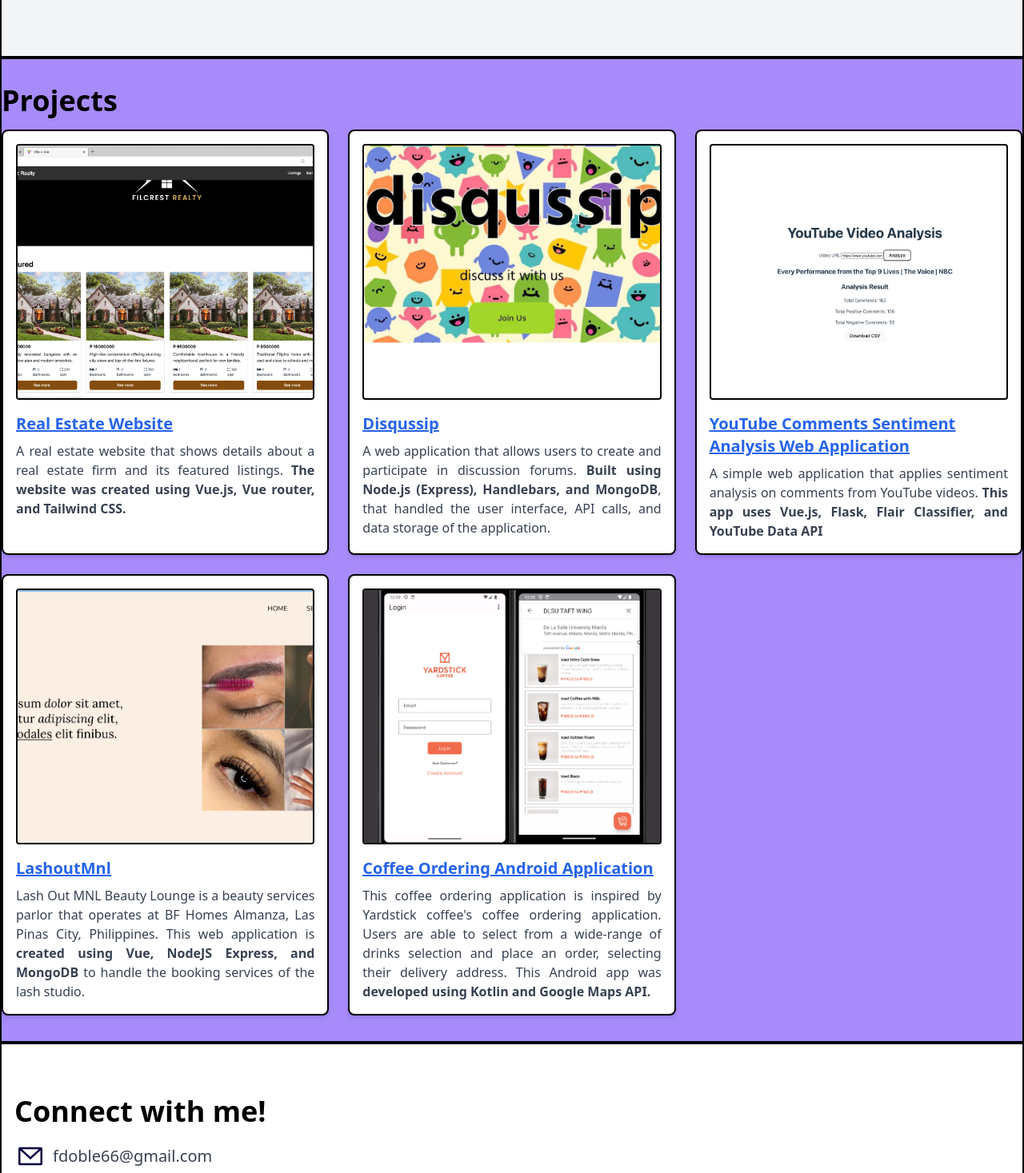
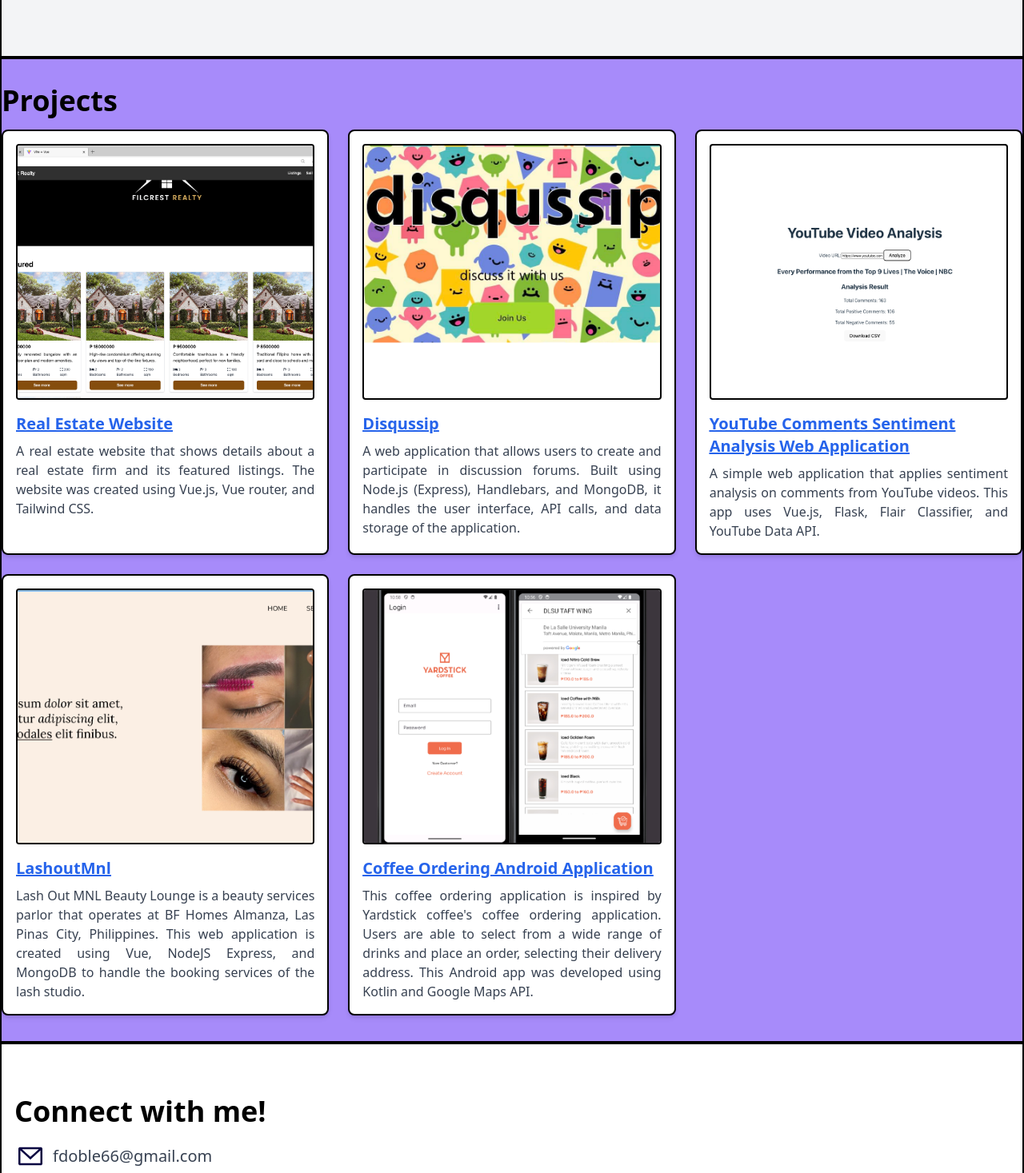
Before and after one commit to fdoble12/fdoble-website, a Vue app: page / in a window 1280 px wide. Shown: the part 3372-4839 px from the top of the page at 80% size. Built offline with nearby package versions, Linux system fonts and the light colour scheme.

Commit message:
added swiper

```diff
--- a/package.json
+++ b/package.json
@@ -10,6 +10,7 @@
     "predeploy": "vite build"
   },
   "dependencies": {
+    "swiper": "^11.0.5",
     "vue": "^3.3.4",
     "vue-awesome-swiper": "^5.0.1",
     "vue3-carousel": "^0.3.1"
--- a/src/components/Projects.vue
+++ b/src/components/Projects.vue
@@ -4,76 +4,159 @@
       <h2 class="text-2xl md:text-4xl text-black font-semibold mb-4">Projects</h2>
 
       <!-- Project Cards -->
-        <div class="grid grid-cols-1 md:grid-cols-2 lg:grid-cols-3 gap-6">
-          <div class="bg-white p-4 rounded-lg shadow-md border-2 border-black">
+      <swiper
+        v-if="isSmallScreen"
+        class="grid grid-cols-1"
+        :modules="modules"
+        :space-between="50"
+        :pagination="{ clickable: true }"
+        :scrollbar="{ draggable: true }"
+        @swiper="onSwiper"
+        @slideChange="onSlideChange"
+      >
+        <swiper-slide
+          v-for="(project, index) in projects"
+          :key="index"
+          class="bg-white p-4 rounded-lg shadow-md border-2 border-black"
+        >
+          <!-- Project Card Content -->
           <div class="mb-4">
             <img
-                src="../assets/filcrest.png"
-                alt="Project 2"
+              :src="project.img"
+              :alt="project.title"
               class="w-full h-80 object-cover rounded border-2 border-black"
             />
           </div>
-            <h3 class="text-lg md:text-xl text-blue-600 underline font-semibold mb-2"><a href="https://filcrestrealty.vercel.app/" class="hover:text-blue-800"> Real Estate Website </a></h3>
-            <p class="text-sm md:text-base text-gray-700 text-justify">A real estate website that shows details about a real estate firm and its featured listings. <span class="font-bold">The website was created using Vue.js, Vue router, and Tailwind CSS.</span></p>
-          </div>
-          <!-- Project Card 1 -->
-          <div class="bg-white p-4 rounded-lg shadow-md border-2 border-black">
+          <h3 class="text-lg md:text-xl text-blue-600 underline font-semibold mb-2">
+            <a :href="project.url" class="hover:text-blue-800">{{ project.title }}</a>
+          </h3>
+          <p class="text-sm md:text-base text-gray-700 text-justify">{{ project.description }}</p>
+        </swiper-slide>
+      </swiper>
+
+      <!-- Display cards without carousel for larger screens -->
+      <div v-else class="grid grid-cols-1 md:grid-cols-2 lg:grid-cols-3 gap-6">
+        <div
+          v-for="(project, index) in projects"
+          :key="index"
+          class="bg-white p-4 rounded-lg shadow-md border-2 border-black"
+        >
+          <!-- Project Card Content -->
           <div class="mb-4">
             <img
-                src="../assets/disqussip.png"
-                alt="Project 1"
+              :src="project.img"
+              :alt="project.title"
               class="w-full h-80 object-cover rounded border-2 border-black"
             />
           </div>
-            <h3 class="text-lg md:text-xl text-blue-600 underline font-semibold mb-2"><a href="https://github.com/nicapos/discussion-forum" class="hover:text-blue-800"> Disqussip </a></h3>
-            <p class="text-sm md:text-base text-gray-700 text-justify">A web application that allows users to create and participate in discussion forums. <span class="font-bold">Built using Node.js (Express), Handlebars, and MongoDB</span>, that handled the user interface, API calls, and data storage of the application.</p>
+          <h3 class="text-lg md:text-xl text-blue-600 underline font-semibold mb-2">
+            <a :href="project.url" class="hover:text-blue-800">{{ project.title }}</a>
+          </h3>
+          <p class="text-sm md:text-base text-gray-700 text-justify">{{ project.description }}</p>
         </div>
-
-          <div class="bg-white p-4 rounded-lg shadow-md border-2 border-black">
-            <div class="mb-4">
-              <img
-                src="../assets/yt-sent.png"
-                alt="Project 3"
-                class="w-full h-80 object-cover rounded border-2 border-black"
-              />
-            </div>
-            <h3 class="text-lg md:text-xl text-blue-600 underline font-semibold mb-2"><a href="https://github.com/fdoble12/yt-sentiments-webapp" class="hover:text-blue-800"> YouTube Comments Sentiment Analysis Web Application </a></h3>
-            <p class="text-sm md:text-base text-gray-700 text-justify">A simple web application that applies sentiment analysis on comments from YouTube videos.<span class="font-bold"> This app uses Vue.js, Flask, Flair Classifier, and YouTube Data API</span></p>
-          </div>
-
-          <!-- Project Card 2 -->
-          <div class="bg-white p-4 rounded-lg shadow-md border-2 border-black">
-            <div class="mb-4">
-              <img
-                src="../assets/lashout.png"
-                alt="Project 2"
-                class="w-full h-80 object-cover rounded border-2 border-black"
-              />
-            </div>
-            <h3 class="text-lg md:text-xl underline text-blue-600 font-semibold mb-2"><a href="https://github.com/leimons/LashOutMNL" class="hover:text-blue-800"> LashoutMnl </a></h3>
-            <p class="text-sm md:text-base text-gray-700 text-justify">Lash Out MNL Beauty Lounge is a beauty services parlor that operates at BF Homes Almanza, Las Pinas City, Philippines. This web application is <span class="font-bold">created using Vue, NodeJS Express, and MongoDB</span> to handle the booking services of the lash studio.</p>
-          </div>
-
-          <!-- Project Card 3 -->
-          <div class="bg-white p-4 rounded-lg shadow-md border-2 border-black">
-            <div class="mb-4">
-              <img
-                src="../assets/yc.png"
-                alt="Project 3"
-                class="w-full h-80 object-cover rounded border-2 border-black"
-              />
-            </div>
-            <h3 class="text-lg md:text-xl text-blue-600 underline font-semibold mb-2"><a href="https://github.com/donnielle-andres/MOBDEVE-MCO" class="hover:text-blue-800"> Coffee Ordering Android Application </a></h3>
-            <p class="text-sm md:text-base text-gray-700 text-justify">This coffee ordering application is inspired by Yardstick coffee's coffee ordering application. Users are able to select from a wide-range of drinks selection and place an order, selecting their delivery address. This Android app was<span class="font-bold"> developed using Kotlin and Google Maps API.</span></p>
-          </div>
-
       </div>
     </div>
   </section>
 </template>
 
   <script>
+  // import Swiper core and required modules
+  import { Navigation, Pagination, Scrollbar, A11y } from 'swiper/modules';
+
+  // Import Swiper Vue.js components
+  import { Swiper, SwiperSlide } from 'swiper/vue';
+
+  // Import Swiper styles
+  import 'swiper/css';
+  import 'swiper/css/navigation';
+  import 'swiper/css/pagination';
+  import 'swiper/css/scrollbar';
+
   export default {
     name: 'Projects',
+    components: {
+      Swiper,
+      SwiperSlide,
+    },
+    data(){
+      return{
+        isSmallScreen: false,
+        swiperOptions: {
+          slidesPerView: 1,
+          spaceBetween: 10,
+          loop: true,
+          pagination: {
+            el: '.swiper-pagination',
+            clickable: true,
+          },
+          navigation: {
+            nextEl: '.swiper-button-next',
+            prevEl: '.swiper-button-prev',
+          },
+        },
+        projects: [
+          {
+            title: "Real Estate Website",
+            description: "A real estate website that shows details about a real estate firm and its featured listings. The website was created using Vue.js, Vue router, and Tailwind CSS.",
+            img: "../src/assets/filcrest.png",
+            url: "https://filcrestrealty.vercel.app/"
+          },
+          {
+            title: "Disqussip",
+            description: "A web application that allows users to create and participate in discussion forums. Built using Node.js (Express), Handlebars, and MongoDB, it handles the user interface, API calls, and data storage of the application.",
+            img: "../src/assets/disqussip.png",
+            url: "https://github.com/nicapos/discussion-forum"
+          },
+          {
+            title: "YouTube Comments Sentiment Analysis Web Application",
+            description: "A simple web application that applies sentiment analysis on comments from YouTube videos. This app uses Vue.js, Flask, Flair Classifier, and YouTube Data API.",
+            img: "../src/assets/yt-sent.png",
+            url: "https://github.com/fdoble12/yt-sentiments-webapp"
+          },
+          {
+            title: "LashoutMnl",
+            description: "Lash Out MNL Beauty Lounge is a beauty services parlor that operates at BF Homes Almanza, Las Pinas City, Philippines. This web application is created using Vue, NodeJS Express, and MongoDB to handle the booking services of the lash studio.",
+            img: "../src/assets/lashout.png",
+            url: "https://github.com/leimons/LashOutMNL"
+          },
+          {
+            title: "Coffee Ordering Android Application",
+            description: "This coffee ordering application is inspired by Yardstick coffee's coffee ordering application. Users are able to select from a wide range of drinks and place an order, selecting their delivery address. This Android app was developed using Kotlin and Google Maps API.",
+            img: "../src/assets/yc.png",
+            url: "https://github.com/donnielle-andres/MOBDEVE-MCO"
+          }
+        ],
+
+      }
+    },
+    setup() {
+      const onSwiper = (swiper) => {
+        console.log(swiper);
+      };
+      const onSlideChange = () => {
+        console.log('slide change');
+      };
+      return {
+        onSwiper,
+        onSlideChange,
+        modules: [Navigation, Pagination, Scrollbar, A11y],
+      };
+    },
+    mounted() {
+      // Check screen size on mount
+      this.isSmallScreen = window.innerWidth < 640;
+      // Watch for screen size changes
+      window.addEventListener('resize', this.handleResize);
+    },
+    beforeDestroy() {
+      // Remove event listener to prevent memory leaks
+      window.removeEventListener('resize', this.handleResize);
+    },
+    methods: {
+      handleResize() {
+        // Update isSmallScreen based on screen width
+        this.isSmallScreen = window.innerWidth < 640;
+      },
+    },
   };
   </script>
```
Also changed, not shown: 1 other file (tests, documents, lock files or other folders). Lines whose indentation alone changed are shown as unchanged.
